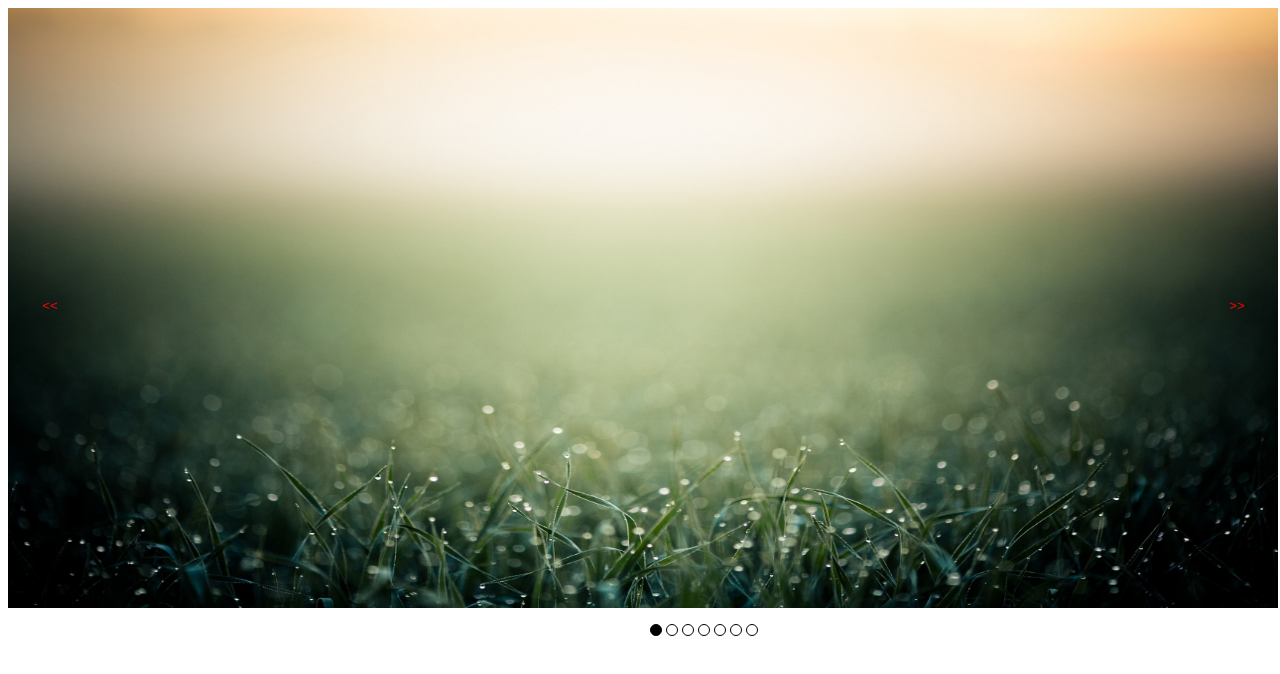
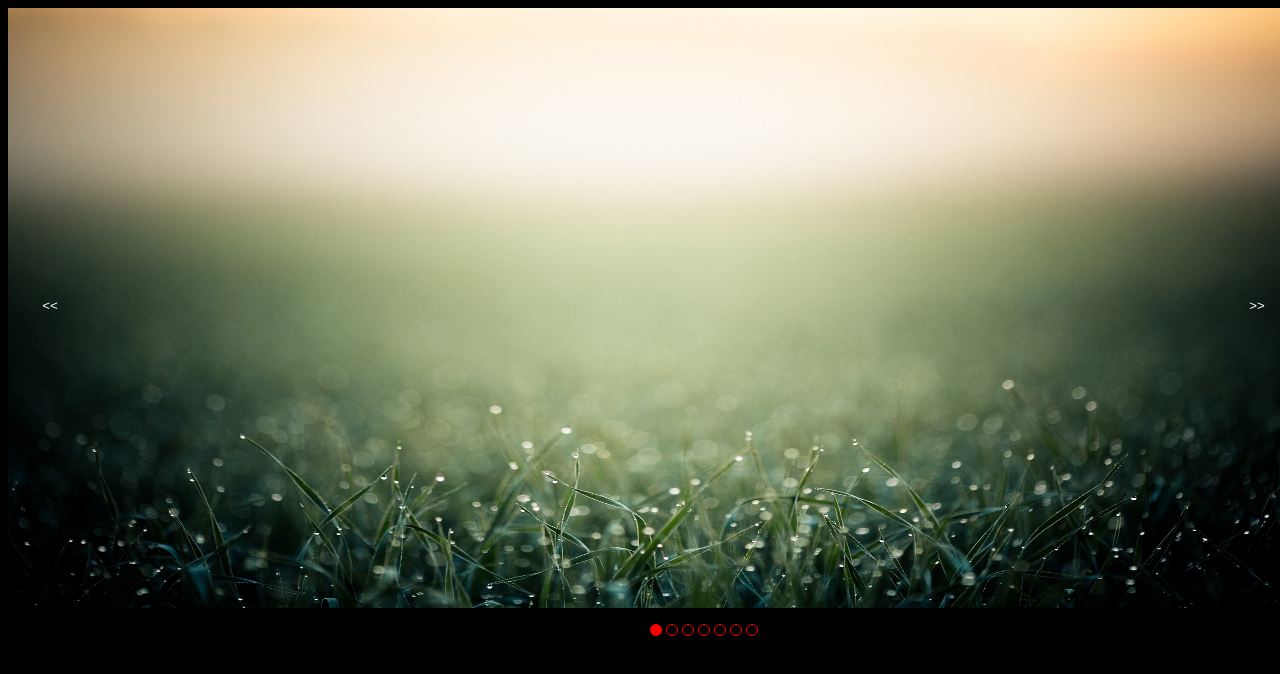
Before and after one commit to ajinas/sample, a plain HTML site: page slide.html in a window 1280 px wide. Both pictures are taken after a click on the element "<<". Drawn offline with Linux system fonts and the light colour scheme.

Commit message:
background changed

```diff
--- a/slide.css
+++ b/slide.css
@@ -1,5 +1,6 @@
 body{
 	overflow-x: hidden;
+	background-color: black;
 }
 .vis{
 	display: none;
@@ -8,7 +9,7 @@ body{
 	display: block;
 }
 .one{
-	width: 1270px;
+	width: 1290px;
 	height:600px;
 }
 .but1{
@@ -19,17 +20,18 @@ body{
 .but2{
 	position: absolute;
 	top: 275px;
-    left: 1197px;
+    left: 1217px;
 }
 .but{
 	width:80px;
 	height:60px;
 	background-color: transparent;
-	color:red;
+	color:white;
 	border: none;
 }
 .but:hover{
-	background-color: black;
+	font-size: 30px;
+
 }
 @keyframes animf {
     0% {opacity: .25;transform: translateX(-100%);}
@@ -53,6 +55,6 @@ body{
 	height: 10px;
 	width: 10px;
 	border-radius: 50%;
-	border: 1px solid;
+	border: 1px solid red;
 	display: inline-block;
 }
--- a/slide.html
+++ b/slide.html
@@ -66,13 +66,13 @@
 		bot=['r1','r2','r3','r4','r5','r6','r7'];
 		var k=1;
 
-		document.getElementById(bot[1]).style.background = 'black';
+		document.getElementById(bot[1]).style.background = 'red';
 
 		function dis(a,an) {
 
 			for(i=0;i<arr.length;i++){
     			document.getElementById(arr[i]).style.display  = 'none';
-    			document.getElementById(bot[i]).style.background = 'white';
+    			document.getElementById(bot[i]).style.background = 'black';
     		}
 
     		k=k+a;
@@ -81,7 +81,7 @@
     		if(k<0){k=arr.length-1;}
     		if(k>arr.length-1){k=0;}
     		document.getElementById(arr[k]).style.display  = 'block';
-    		document.getElementById(bot[k]).style.background = 'black';
+    		document.getElementById(bot[k]).style.background = 'red';
     		document.getElementById(arr[k]).style.animation = an;
 
 
```
